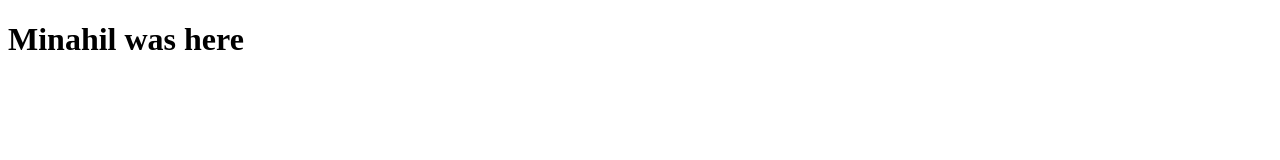
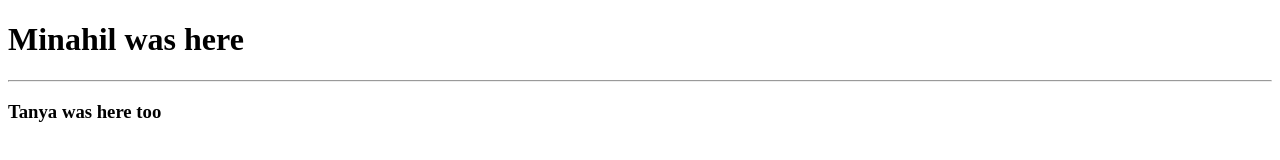
Before and after one commit to Minahil111/friday-repo-3, a plain HTML site: page home.html in a window 1280 px wide. Drawn offline with Linux system fonts and the light colour scheme.

```diff
--- a/home.html
+++ b/home.html
@@ -7,5 +7,7 @@
 </head>
 <body>
     <h1>Minahil was here</h1>
+    <hr>
+    <h3>Tanya was here too</h3>
 </body>
 </html>
```
